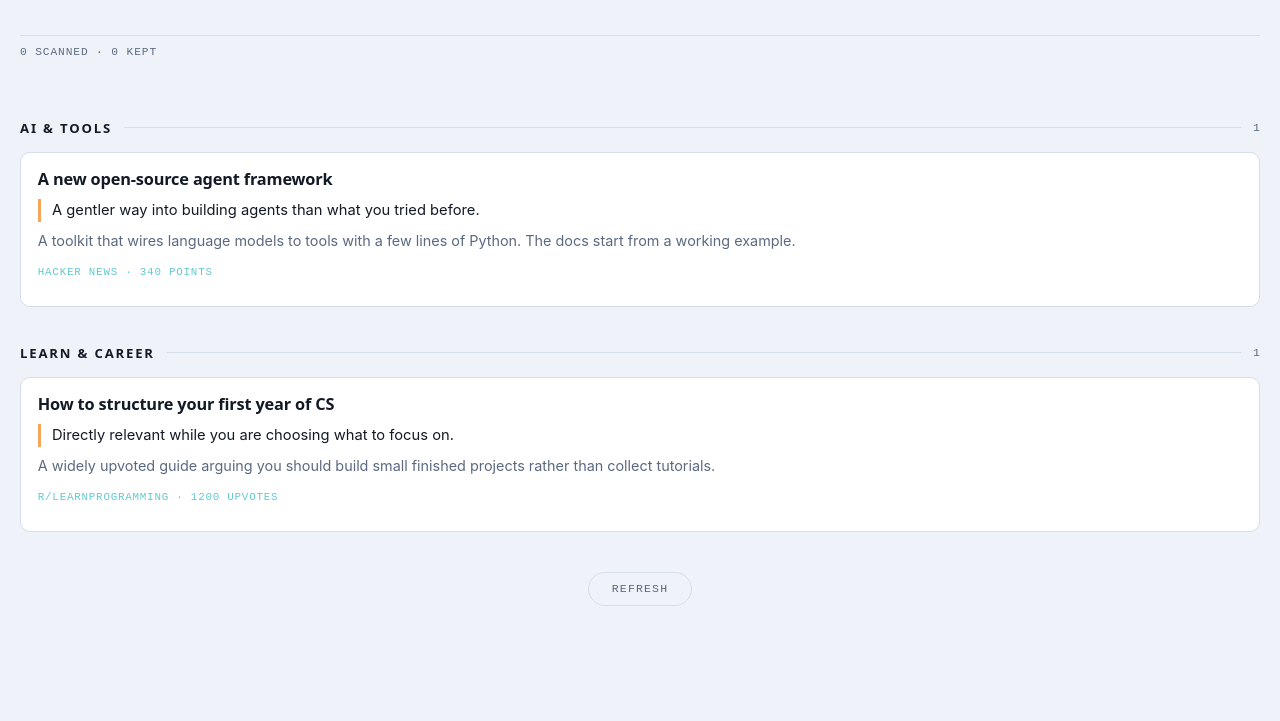
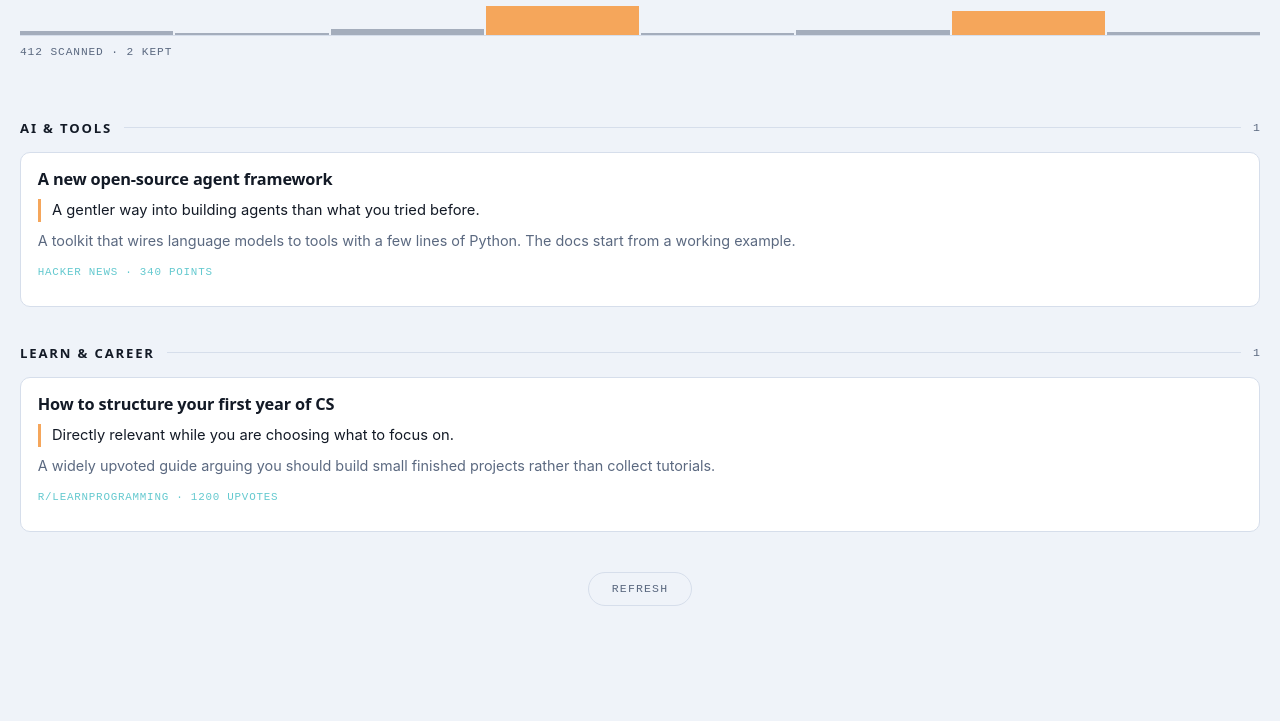
Before and after one commit to pl1ps/signal, a plain HTML site: page index.html in a window 1280 px wide. Shown: the part 79-800 px from the top of the page. Drawn offline with Linux system fonts and the light colour scheme; a web font is replaced by a local one.

Commit message:
feat: add noise-floor readout

```diff
--- a/index.html
+++ b/index.html
@@ -31,6 +31,7 @@
     <button class="refresh" id="refresh" type="button">Refresh</button>
   </footer>
 
+  <script src="readout.js"></script>
   <script src="app.js"></script>
 </body>
 </html>
--- /dev/null
+++ b/readout.js
@@ -0,0 +1,34 @@
+"use strict";
+
+/**
+ * The signature element: every item scanned today is a bar. Noise sits low;
+ * items that survived the filter spike in amber. This is the product's whole
+ * premise — subtraction — drawn as an instrument reading.
+ */
+window.renderReadout = function renderReadout(readout) {
+  const host = document.getElementById("readout");
+  const levels = readout.levels || [];
+
+  document.getElementById("scanned").textContent = readout.scanned || 0;
+  document.getElementById("kept").textContent = readout.kept || 0;
+
+  host.textContent = "";
+
+  const reduceMotion = window.matchMedia("(prefers-reduced-motion: reduce)").matches;
+
+  levels.forEach((level, index) => {
+    const bar = document.createElement("span");
+    bar.className = level.kept ? "bar kept" : "bar";
+
+    const height = Math.max(6, Math.round(level.v * 100));
+    bar.style.setProperty("--h", `${height}%`);
+
+    if (!reduceMotion) {
+      // One orchestrated moment: a fast staggered sweep, like a scan completing.
+      bar.style.animation = "rise 420ms cubic-bezier(0.2, 0.8, 0.2, 1) both";
+      bar.style.animationDelay = `${index * 12}ms`;
+    }
+
+    host.appendChild(bar);
+  });
+};
--- a/style.css
+++ b/style.css
@@ -201,3 +201,13 @@
 }
 
 .refresh:focus-visible { outline: 2px solid var(--amber); outline-offset: 3px; }
+
+/* ---- Readout motion: the one orchestrated moment ---- */
+@keyframes rise {
+  from { height: 0; }
+  to   { height: var(--h); }
+}
+
+@media (prefers-reduced-motion: reduce) {
+  .readout .bar { animation: none !important; height: var(--h); }
+}
```
